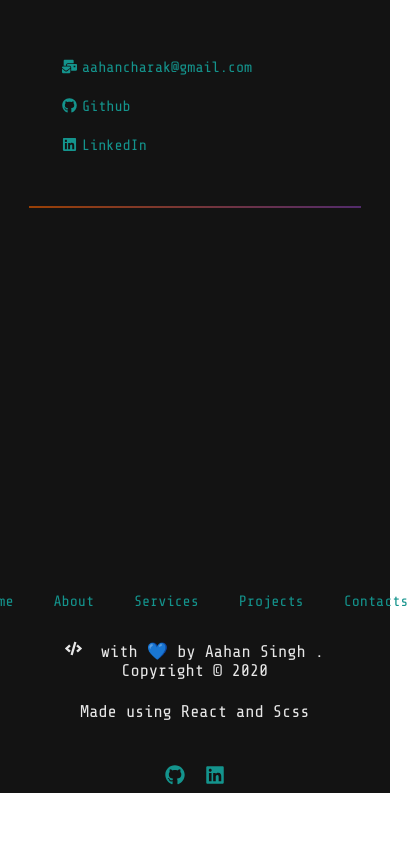
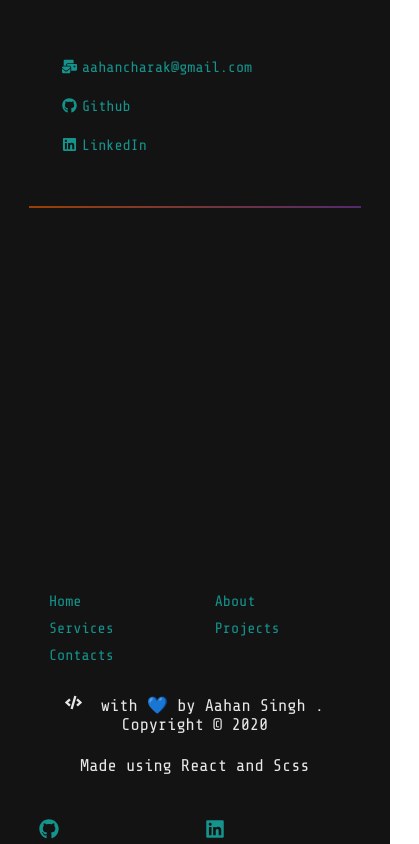
Before and after one commit to ascii-monk123/Portfilio-V2.0, a React (Create React App) app: page / in a window 390 px wide. Shown: the part 5078-5922 px from the top of the page, 419 px wide, since content can reach past the window. Before the commit the page ends 5871 px from the top, so only its background shows below. Built offline with nearby package versions, Linux system fonts and the light colour scheme.

Commit message:
Fixed footer out of bounds bug:

```diff
--- a/src/scss/modules/_home.scss
+++ b/src/scss/modules/_home.scss
@@ -320,3 +320,13 @@
     }
   }
 }
+
+@media (max-width: 450px) {
+  .main-footer {
+    .footer-links {
+      display: grid;
+      grid-template-columns: repeat(2, 1fr);
+      row-gap: 1rem;
+    }
+  }
+}
```
